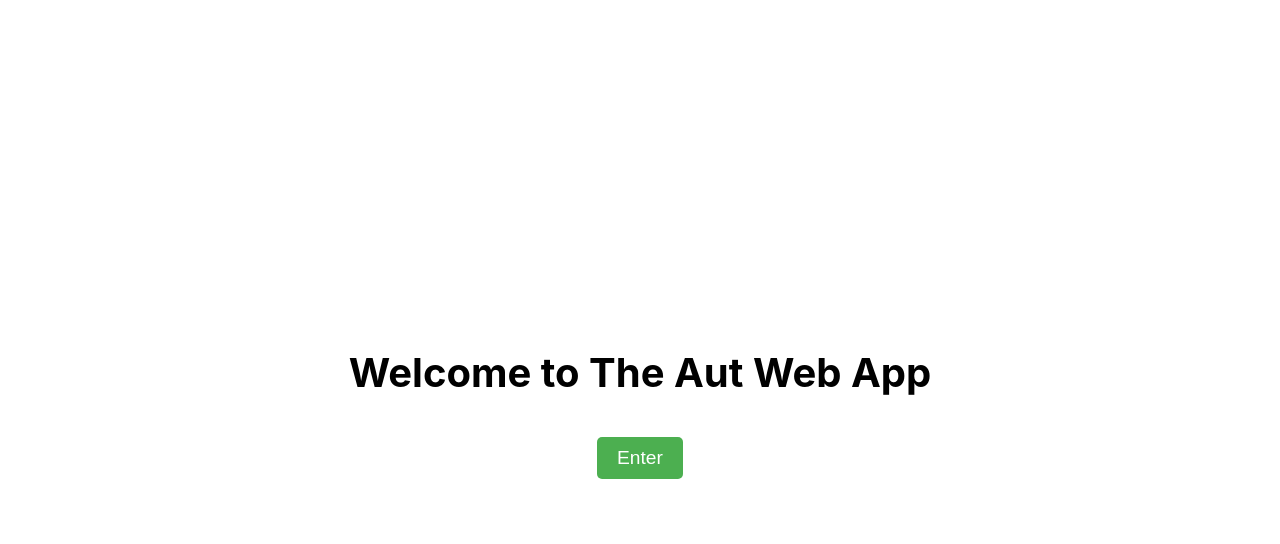
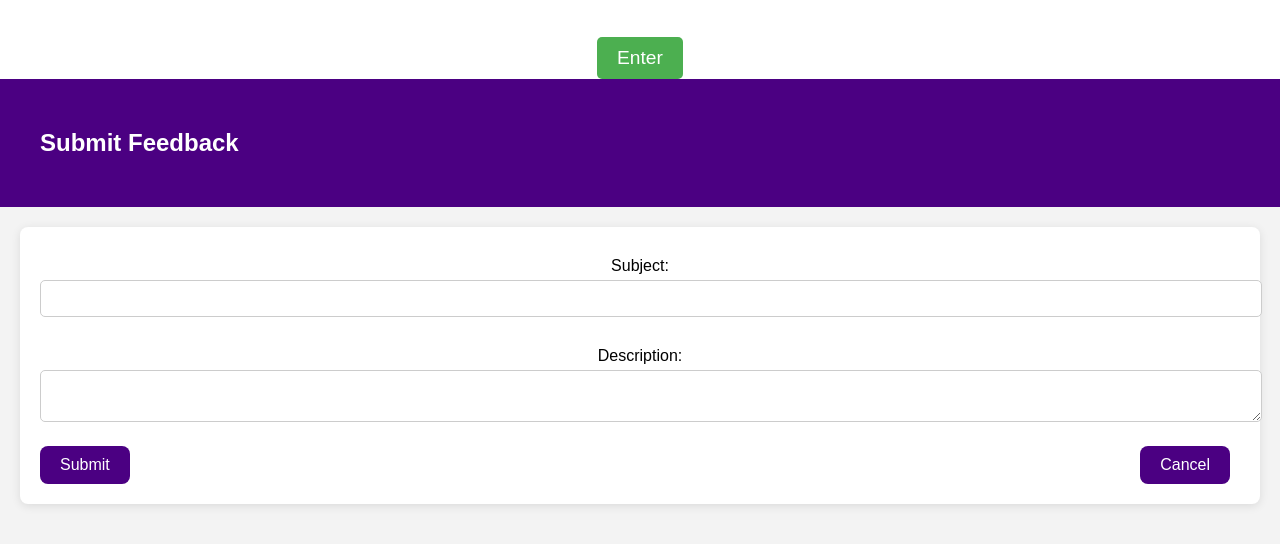
Before and after one commit to vst2213/AUT-Plus, a React (Create React App) app in the folder autplus/: page /submit-feedback in a window 1280 px wide. Shown: the top 544 px of the page. Built offline with nearby package versions, Linux system fonts and the light colour scheme.

Commit message:
Created feedback submissions
Created feedback submissions

```diff
--- a/autplus/src/App.js
+++ b/autplus/src/App.js
@@ -11,6 +11,7 @@ import MyDetails from "./MyDetails";
 import MakeBooking from "./MakeBooking";
 import Notifications from "./Notifications";
 import Contacts from "./Contacts"; // Import Contacts
+import SubmitFeedback from "./SubmitFeedback"; // Import the new SubmitFeedback component
 
 import "./App.css"; // Import custom CSS for styling
 
@@ -56,6 +57,7 @@ function App() {
             path="/notifications"
             element={<Notifications bookingDetails={bookingDetails} />}
           />
+          <Route path="/submit-feedback" element={<SubmitFeedback />} /> {/* Add route for SubmitFeedback */}
         </Routes>
       </div>
     </Router>
--- a/autplus/src/MorePage.js
+++ b/autplus/src/MorePage.js
@@ -50,9 +50,11 @@ const MorePage = () => {
       <h2>More Options</h2>
       <div className="options">
         <button onClick={() => navigate("/my-details")}>My AUT</button>
-        <button onClick={() => navigate("/contacts")}>Contacts</button> {/* Contacts 버튼 추가 */}
-        <button onClick={() => navigate("/notifications")}>Notifications</button> {/* Notifications 버튼 추가 */}
+        <button onClick={() => navigate("/contacts")}>Contacts</button>
+        <button onClick={() => navigate("/notifications")}>Notifications</button>
         <button onClick={() => navigate("/make-booking")}>Make a Booking</button>
+        {/* New Submit Feedback Button */}
+        <button onClick={() => navigate("/submit-feedback")}>Submit Feedback</button>
       </div>
       <button onClick={handleLogout}>Logout</button>
     </div>
--- /dev/null
+++ b/autplus/src/SubmitFeedback.css
@@ -0,0 +1,72 @@
+/* General styling for the feedback container */
+.feedback-container {
+    display: flex;
+    flex-direction: column;
+    min-height: 100vh;
+    width: 100vw;
+    font-family: Arial, sans-serif;
+    background-color: #f3f3f3;
+}
+
+/* Header styling */
+.feedback-header {
+    display: flex;
+    justify-content: space-between;
+    align-items: center;
+    padding: 10px 20px;
+    background-color: #4b0082; /* AUT purple color */
+    color: white;
+}
+
+/* Form styling */
+.feedback-form {
+    padding: 20px;
+    background-color: white;
+    border-radius: 8px;
+    box-shadow: 0 2px 10px rgba(0, 0, 0, 0.1);
+    margin: 20px;
+}
+
+.feedback-form label {
+    display: block;
+    margin: 10px 0 5px;
+}
+
+.feedback-form input,
+.feedback-form textarea {
+    width: 100%;
+    padding: 10px;
+    margin-bottom: 20px;
+    border-radius: 5px;
+    border: 1px solid #ccc;
+}
+
+.feedback-form span {
+    display: block;
+    font-size: 16px;
+    margin-top: 10px;
+}
+
+/* Submit button styling */
+.feedback-form button {
+    padding: 10px 20px;
+    font-size: 16px;
+    border: none;
+    border-radius: 8px;
+    cursor: pointer;
+    background-color: #4b0082; /* AUT purple color */
+    color: white;
+    transition: background-color 0.3s;
+}
+
+.feedback-form button:hover {
+    background-color: #3c006e; /* Slightly darker purple on hover */
+}
+.button-container {
+    display: flex;
+    justify-content: space-between; /* Adjusts the layout */
+}
+
+.button-container button {
+    margin-right: 10px; /* Adds spacing between buttons */
+}
--- /dev/null
+++ b/autplus/src/SubmitFeedback.js
@@ -0,0 +1,63 @@
+import React, { useState } from "react";
+import { useNavigate } from "react-router-dom";
+import "./SubmitFeedback.css"; // Ensure you import the CSS
+
+const SubmitFeedback = () => {
+  const [subject, setSubject] = useState("");
+  const [description, setDescription] = useState("");
+  const navigate = useNavigate(); // Initialize the useNavigate hook
+
+  const handleSubmit = (e) => {
+    e.preventDefault();
+
+    // Display a confirmation message
+    const confirmSubmission = window.confirm(
+      "Are you sure you want to submit this feedback?"
+    );
+
+    if (confirmSubmission) {
+      // Handle the form submission logic here (e.g., send feedback to server)
+      console.log("Feedback submitted:", { subject, description });
+
+      // Clear the form after submission
+      setSubject("");
+      setDescription("");
+      alert("Feedback submitted successfully!");
+    }
+  };
+
+  const handleCancel = () => {
+    navigate("/Home"); // Redirect to the main site
+  };
+
+  return (
+    <div className="feedback-container">
+      <div className="feedback-header">
+        <h2>Submit Feedback</h2>
+      </div>
+      <form className="feedback-form" onSubmit={handleSubmit}>
+        <label htmlFor="subject">Subject:</label>
+        <input
+          type="text"
+          id="subject"
+          value={subject}
+          onChange={(e) => setSubject(e.target.value)}
+          required
+        />
+        <label htmlFor="description">Description:</label>
+        <textarea
+          id="description"
+          value={description}
+          onChange={(e) => setDescription(e.target.value)}
+          required
+        />
+        <div className="button-container">
+          <button type="submit">Submit</button>
+          <button type="button" onClick={handleCancel}>Cancel</button> {/* Cancel button */}
+        </div>
+      </form>
+    </div>
+  );
+};
+
+export default SubmitFeedback;
```
